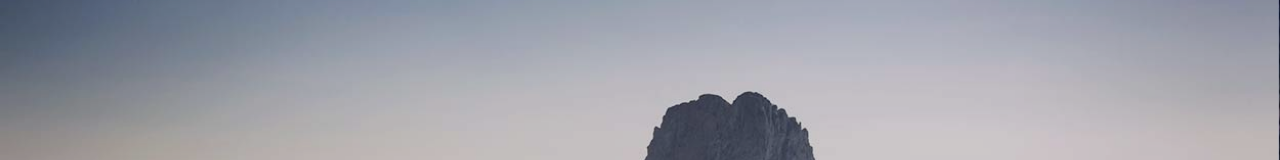
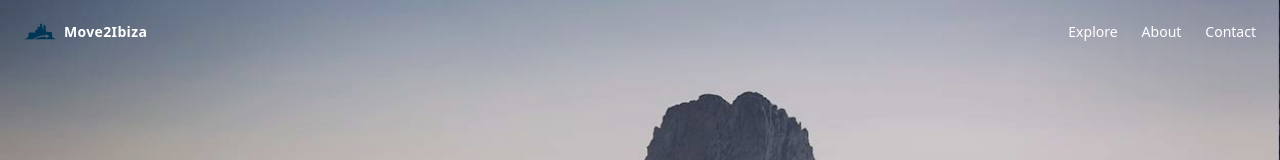
Before and after one commit to edoardo-hash/m2i, a Next.js app: page / in a window 1280 px wide. Shown: the top 160 px of the page. Built offline with nearby package versions, Linux system fonts and the light colour scheme; no server answers.

Commit message:
Add SiteHeaderHero to homepage and fix layout overlap

```diff
--- /dev/null
+++ b/components/SiteHeaderHero.tsx
@@ -0,0 +1,60 @@
+"use client";
+
+import Image from "next/image";
+import Link from "next/link";
+import { useEffect, useState } from "react";
+
+export default function SiteHeaderHero() {
+  const [isScrolled, setIsScrolled] = useState(false);
+
+  useEffect(() => {
+    const onScroll = () => setIsScrolled(window.scrollY > 100);
+    window.addEventListener("scroll", onScroll);
+    return () => window.removeEventListener("scroll", onScroll);
+  }, []);
+
+  return (
+    <header
+      className={`fixed inset-x-0 top-0 z-50 transition-colors duration-300 ${
+        isScrolled ? "bg-white/90 backdrop-blur-md shadow-sm" : "bg-transparent"
+      }`}
+    >
+      <div className="mx-auto max-w-7xl h-16 px-4 sm:px-6 flex items-center justify-between">
+        {/* Logo + wordmark */}
+        <Link href="/" aria-label="Move2Ibiza home" className="flex items-center gap-2">
+          <Image
+            src="/m2i-logo.png"
+            alt="Move2Ibiza logo"
+            width={32}
+            height={32}
+            className="h-8 w-auto"
+          />
+          <span
+            className={`hidden sm:inline text-sm font-semibold tracking-wide ${
+              isScrolled ? "text-gray-900" : "text-white"
+            }`}
+          >
+            Move2Ibiza
+          </span>
+        </Link>
+
+        {/* Nav */}
+        <nav
+          className={`hidden sm:flex items-center gap-6 text-sm ${
+            isScrolled ? "text-gray-900" : "text-white"
+          }`}
+        >
+          <a href="/#search" className="hover:underline underline-offset-4 decoration-[#C6A36C]">
+            Explore
+          </a>
+          <a href="/#about" className="hover:underline underline-offset-4 decoration-[#C6A36C]">
+            About
+          </a>
+          <a href="/#contact" className="hover:underline underline-offset-4 decoration-[#C6A36C]">
+            Contact
+          </a>
+        </nav>
+      </div>
+    </header>
+  );
+}
--- a/pages/index.tsx
+++ b/pages/index.tsx
@@ -6,6 +6,7 @@ import Link from 'next/link';
 import Image from 'next/image';
 import { useEffect, useMemo, useRef, useState } from 'react';
 import { availability, eur0, monthlyFromVilla } from '../lib/pricing';
+import SiteHeaderHero from "../components/SiteHeaderHero";
 
 type Villa = any;
 const getSlug = (v: Villa): string | undefined =>
@@ -121,6 +122,8 @@ export default function Home() {
       <Head>
         <title>Move2Ibiza — Exclusive long-term rentals in Ibiza</title>
       </Head>
+
+<SiteHeaderHero />
 
       {/* HERO */}
       <section className="relative h-[80vh] flex items-center justify-center text-center bg-black">
```
